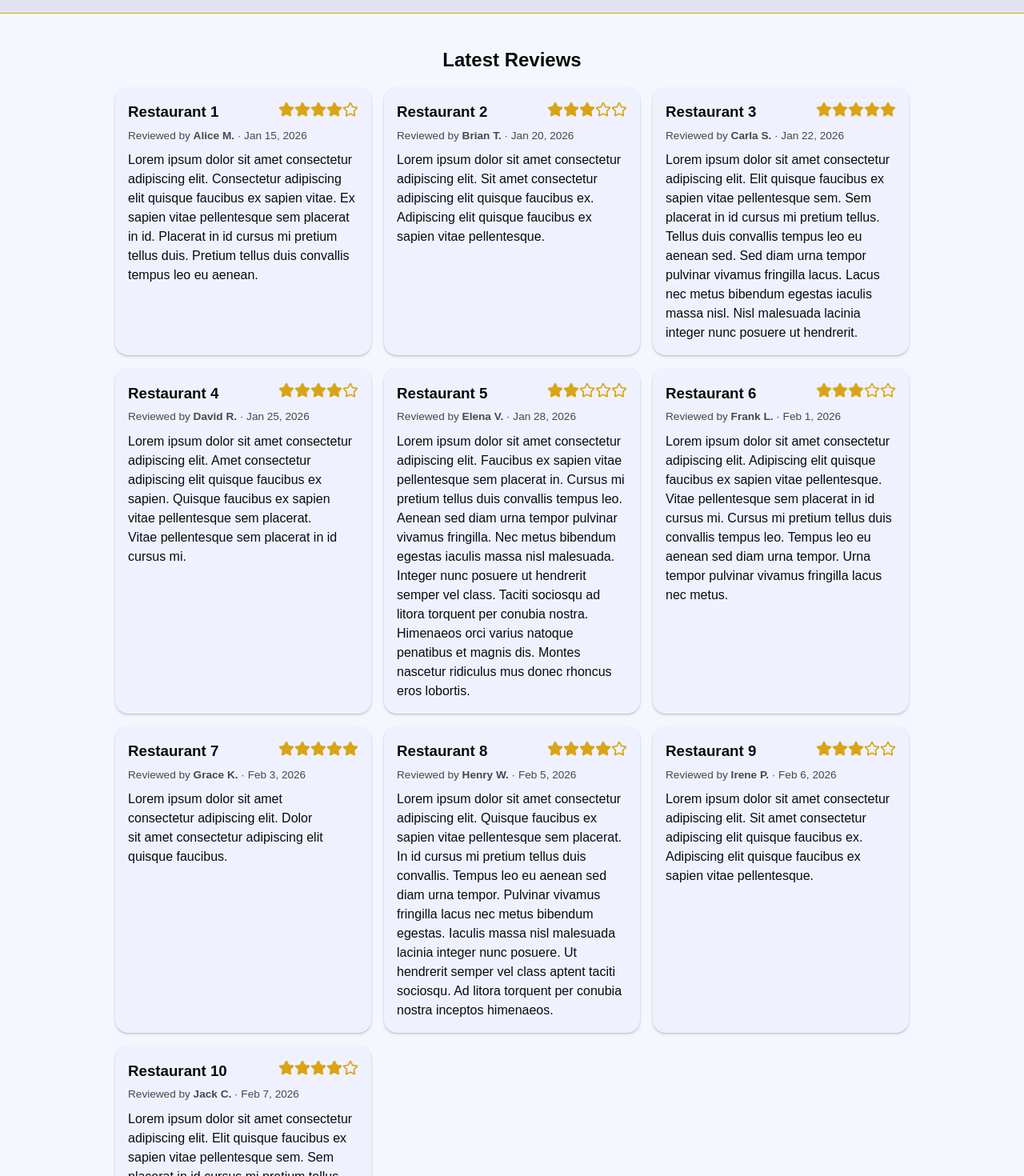
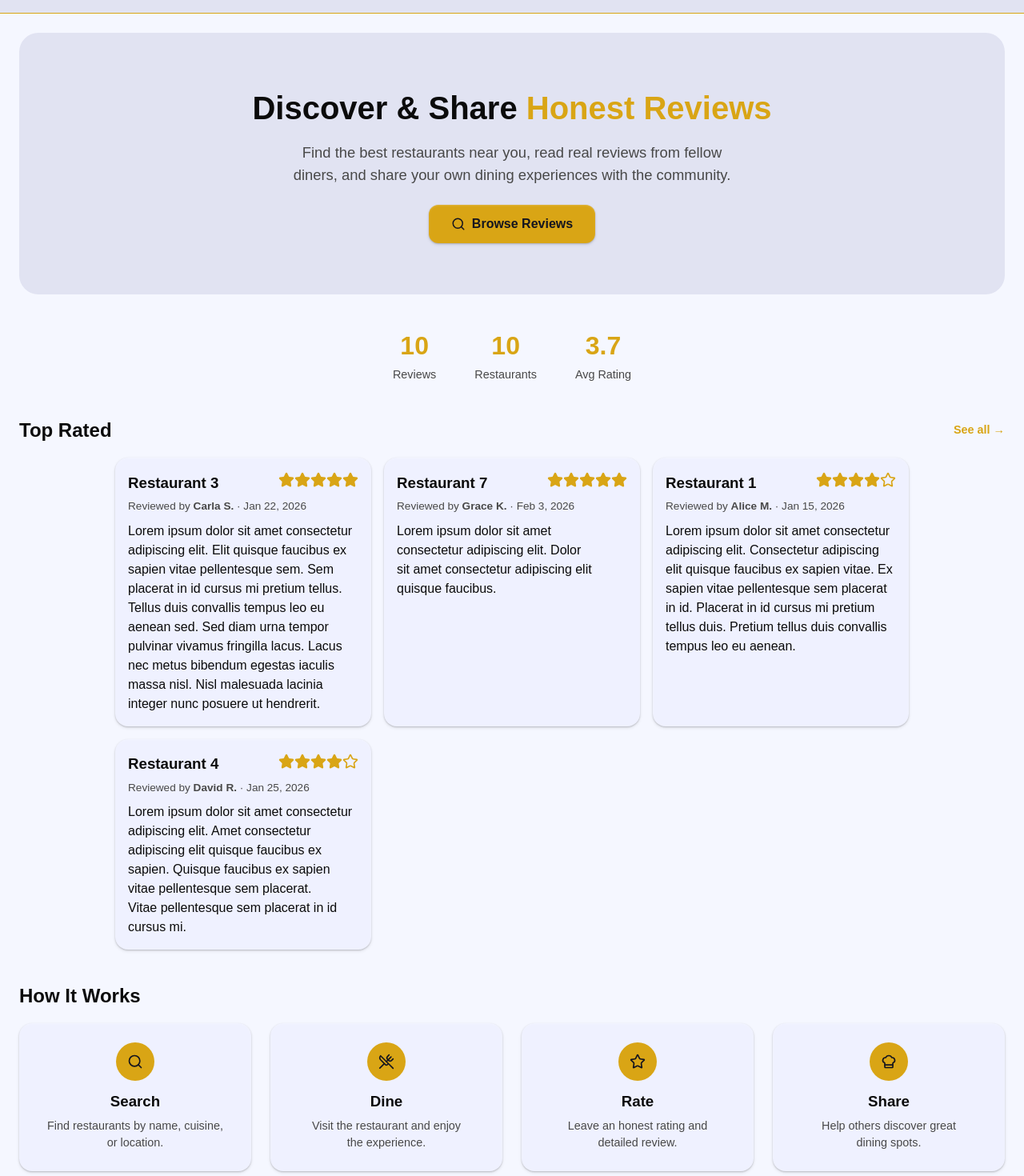
Before and after one commit to saoudabdulrahman/DishDetail, a React (Vite) app: page / in a window 1280 px wide. Shown: the part 80-1550 px from the top of the page at 80% size. Built offline with nearby package versions, Linux system fonts and the light colour scheme; a web font is replaced by a local one.

Commit message:
Implement home page redesign with reviews section and routing.

```diff
--- a/src/App.jsx
+++ b/src/App.jsx
@@ -3,6 +3,7 @@ import { Routes, Route } from 'react-router-dom';
 import Header from './components/Header';
 import Footer from './components/Footer';
 import HomePage from './pages/HomePage';
+import ReviewsPage from './pages/ReviewsPages';
 import './App.css';
 
 function App() {
@@ -13,7 +14,11 @@ function App() {
 			<Header onSearch={(q) => setSearchQuery(q)} />
 
 			<Routes>
-				<Route path="/" element={<HomePage searchQuery={searchQuery} />} />
+				<Route index element={<HomePage searchQuery={searchQuery} />} />
+				<Route
+					path="/reviews"
+					element={<ReviewsPage searchQuery={searchQuery} />}
+				/>
 			</Routes>
 
 			<Footer />
--- a/src/components/Header.jsx
+++ b/src/components/Header.jsx
@@ -48,7 +48,7 @@ export default function Header({ onSearch }) {
 
 			<nav className={`headerActions ${isMenuOpen ? 'open' : ''}`}>
 				<a href="#">Establishments</a>
-				<a href="#">Reviews</a>
+				<Link to="/reviews">Reviews</Link>
 				<button
 					id="loginButton"
 					onClick={() => alert('Login form would appear here.')}
--- a/src/main.jsx
+++ b/src/main.jsx
@@ -1,8 +1,8 @@
 import { StrictMode } from 'react';
 import { createRoot } from 'react-dom/client';
+import { BrowserRouter } from 'react-router-dom';
 import './index.css';
 import App from './App.jsx';
-import { BrowserRouter } from 'react-router-dom';
 
 createRoot(document.getElementById('root')).render(
 	<StrictMode>
--- /dev/null
+++ b/src/pages/HomePage.css
@@ -0,0 +1,163 @@
+.hero {
+	text-align: center;
+	padding: 4rem 1.5rem;
+	background-color: var(--bg-dark);
+	border-radius: 1.5rem;
+	margin-bottom: 2.5rem;
+}
+
+.hero h2 {
+	font-size: 2.5rem;
+	margin-bottom: 0.75rem;
+}
+
+.hero .highlight {
+	color: var(--primary);
+}
+
+.hero p {
+	font-size: 1.15rem;
+	color: var(--text-muted);
+	max-width: 36rem;
+	margin: 0 auto 1.5rem;
+}
+
+.heroCta {
+	display: inline-flex;
+	align-items: center;
+	gap: 0.5rem;
+	padding: 0.75rem 1.75rem;
+	font-size: 1rem;
+	font-weight: 600;
+	border: none;
+	border-radius: 0.75rem;
+	cursor: pointer;
+	background-color: var(--primary);
+	color: var(--text-on-primary);
+	box-shadow: var(--shadow-s);
+	transition:
+		transform 0.2s ease,
+		box-shadow 0.2s ease;
+	text-decoration: none;
+}
+
+.heroCta:hover {
+	transform: translateY(-2px);
+	box-shadow: var(--shadow-l);
+}
+
+.statsRow {
+	display: flex;
+	justify-content: center;
+	gap: 3rem;
+	margin-bottom: 2.5rem;
+	flex-wrap: wrap;
+}
+
+.stat {
+	text-align: center;
+}
+
+.statNumber {
+	display: block;
+	font-size: 2rem;
+	font-weight: 700;
+	color: var(--primary);
+}
+
+.statLabel {
+	font-size: 0.9rem;
+	color: var(--text-muted);
+}
+
+.sectionHeader {
+	display: flex;
+	justify-content: space-between;
+	align-items: center;
+	margin-bottom: 1rem;
+}
+
+.sectionHeader h2 {
+	font-size: 1.5rem;
+}
+
+.seeAll {
+	font-size: 0.9rem;
+	font-weight: 600;
+	color: var(--primary);
+	text-decoration: none;
+}
+
+.seeAll:hover {
+	text-decoration: underline;
+}
+
+.featuredGrid {
+	display: grid;
+	grid-template-columns: repeat(auto-fill, 20rem);
+	gap: 1rem;
+	justify-content: center;
+	margin-bottom: 2.5rem;
+}
+
+.howItWorks {
+	display: grid;
+	grid-template-columns: repeat(auto-fit, minmax(14rem, 1fr));
+	gap: 1.5rem;
+	margin-bottom: 2.5rem;
+}
+
+.step {
+	text-align: center;
+	padding: 1.5rem;
+	background-color: var(--bg);
+	border-radius: 1rem;
+	box-shadow: var(--shadow-s);
+	cursor: default;
+	transition:
+		box-shadow 0.2s ease;
+}
+
+.step:hover {
+	box-shadow: var(--shadow-l);
+}
+
+.stepIcon {
+	display: flex;
+	align-items: center;
+	justify-content: center;
+	width: 3rem;
+	height: 3rem;
+	margin: 0 auto 0.75rem;
+	border-radius: 50%;
+	background-color: var(--primary);
+	color: var(--text-on-primary);
+}
+
+.step h3 {
+	margin-bottom: 0.35rem;
+}
+
+.step p {
+	font-size: 0.9rem;
+	color: var(--text-muted);
+}
+
+/* ── Responsive ── */
+@media (max-width: 768px) {
+	.hero {
+		padding: 2.5rem 1rem;
+	}
+
+	.hero h2 {
+		font-size: 1.75rem;
+	}
+
+	.statsRow {
+		gap: 1.5rem;
+	}
+
+	.featuredGrid {
+		grid-template-columns: 1fr;
+	}
+}
--- a/src/pages/HomePage.jsx
+++ b/src/pages/HomePage.jsx
@@ -1,26 +1,102 @@
+import { Link } from 'react-router-dom';
+import { ChefHat, Search, Star, UtensilsCrossed } from 'lucide-react';
 import ReviewCard from '../components/ReviewCard';
 import { reviewsData } from '../data';
+import './HomePage.css';
 
-function HomePage({ searchQuery }) {
-	const filteredReviews = reviewsData.filter((review) => {
-		const query = searchQuery.toLowerCase();
-		const titleMatch = review.restaurant.toLowerCase().includes(query);
-		const bodyMatch = review.body.toLowerCase().includes(query);
-		return !query || titleMatch || bodyMatch;
-	});
+export default function HomePage() {
+	const featured = [...reviewsData]
+		.sort((a, b) => b.rating - a.rating)
+		.slice(0, 4);
 
 	return (
 		<main>
-			<h2 className="reviewHeader">Latest Reviews</h2>
-			<section className="reviewContainer">
-				{filteredReviews.length > 0 ?
-					filteredReviews.map((review) => (
-						<ReviewCard key={review.id} review={review} />
-					))
-				:	<p>No reviews found.</p>}
+			<section className="hero">
+				<h2>
+					Discover &amp; Share <span className="highlight">Honest Reviews</span>
+				</h2>
+				<p>
+					Find the best restaurants near you, read real reviews from fellow
+					diners, and share your own dining experiences with the community.
+				</p>
+				<Link to="/reviews" className="heroCta">
+					<Search size={18} />
+					Browse Reviews
+				</Link>
+			</section>
+
+			<div className="statsRow">
+				<div className="stat">
+					<span className="statNumber">{reviewsData.length}</span>
+					<span className="statLabel">Reviews</span>
+				</div>
+				<div className="stat">
+					<span className="statNumber">
+						{new Set(reviewsData.map((r) => r.restaurant)).size}
+					</span>
+					<span className="statLabel">Restaurants</span>
+				</div>
+				<div className="stat">
+					<span className="statNumber">
+						{(
+							reviewsData.reduce((sum, r) => sum + r.rating, 0) /
+							reviewsData.length
+						).toFixed(1)}
+					</span>
+					<span className="statLabel">Avg Rating</span>
+				</div>
+			</div>
+
+			<div className="sectionHeader">
+				<h2>Top Rated</h2>
+				<Link to="/reviews" className="seeAll">
+					See all &rarr;
+				</Link>
+			</div>
+
+			<section className="featuredGrid">
+				{featured.map((review) => (
+					<ReviewCard key={review.id} review={review} />
+				))}
+			</section>
+
+			<div className="sectionHeader">
+				<h2>How It Works</h2>
+			</div>
+
+			<section className="howItWorks">
+				<div className="step">
+					<div className="stepIcon">
+						<Search size={20} />
+					</div>
+					<h3>Search</h3>
+					<p>Find restaurants by name, cuisine, or location.</p>
+				</div>
+
+				<div className="step">
+					<div className="stepIcon">
+						<UtensilsCrossed size={20} />
+					</div>
+					<h3>Dine</h3>
+					<p>Visit the restaurant and enjoy the experience.</p>
+				</div>
+
+				<div className="step">
+					<div className="stepIcon">
+						<Star size={20} />
+					</div>
+					<h3>Rate</h3>
+					<p>Leave an honest rating and detailed review.</p>
+				</div>
+
+				<div className="step">
+					<div className="stepIcon">
+						<ChefHat size={20} />
+					</div>
+					<h3>Share</h3>
+					<p>Help others discover great dining spots.</p>
+				</div>
 			</section>
 		</main>
 	);
 }
-
-export default HomePage;
--- /dev/null
+++ b/src/pages/ReviewsPages.jsx
@@ -0,0 +1,24 @@
+import ReviewCard from '../components/ReviewCard';
+import { reviewsData } from '../data';
+
+export default function ReviewsPage({ searchQuery }) {
+	const filteredReviews = reviewsData.filter((review) => {
+		const query = searchQuery.toLowerCase();
+		const titleMatch = review.restaurant.toLowerCase().includes(query);
+		const bodyMatch = review.body.toLowerCase().includes(query);
+		return !query || titleMatch || bodyMatch;
+	});
+
+	return (
+		<main>
+			<h2 className="reviewHeader">Latest Reviews</h2>
+			<section className="reviewContainer">
+				{filteredReviews.length > 0 ?
+					filteredReviews.map((review) => (
+						<ReviewCard key={review.id} review={review} />
+					))
+				:	<p>No reviews found.</p>}
+			</section>
+		</main>
+	);
+}
```
